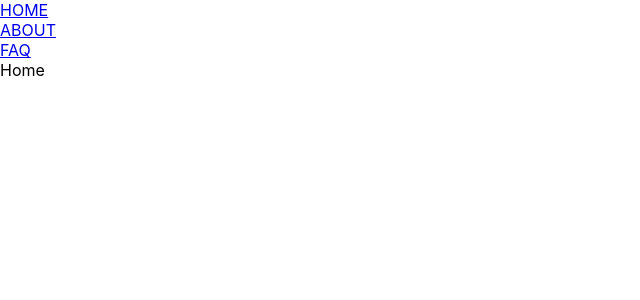
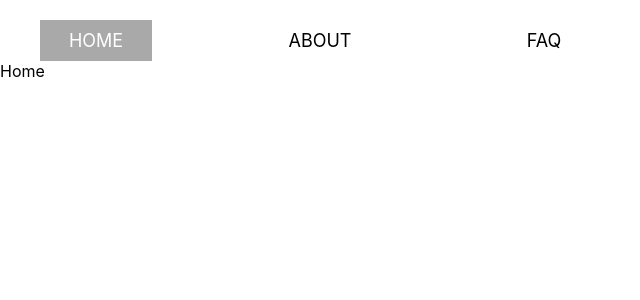
Before and after one commit to ndb796/React-Multi-Page-Web-Template-1, a React (Create React App) app: page / in a window 1280 px wide. Shown: the top 300 px of the page, without its empty margins (0-640 px from the left). Built offline with nearby package versions, Linux system fonts and the light colour scheme.

Commit message:
Add Header Design

```diff
--- /dev/null
+++ b/src/components/Header.css
@@ -0,0 +1,28 @@
+/* 색상 참고:  https://material.io/design/color/ */
+.header {
+    display: table;
+    margin-top: 20px;
+    margin-left: 40px;
+    table-layout: fixed;
+    width: 560px;
+}
+
+.link {
+    display: table-cell;
+    padding-top: 10px;
+    padding-bottom: 10px;
+    color: black;
+    text-align: center;
+    text-decoration: none;
+    font-size: 18px;
+}
+
+.link:hover {
+    background: black;
+    color: white;
+}
+
+.link.active {
+    background: darkgray;
+    color: white;
+}
--- a/src/components/Header.js
+++ b/src/components/Header.js
@@ -1,12 +1,14 @@
 import React from 'react';
-import { Link } from 'react-router-dom';
+import { NavLink } from 'react-router-dom';
+
+import './Header.css';
 
 function Header() {
   return (
-    <div>
-        <Link to="/">HOME</Link><br/>
-        <Link to="/about">ABOUT</Link><br/>
-        <Link to="/faq">FAQ</Link>
+    <div className="header">
+        <NavLink exact to="/" className="link" activeClassName="active">HOME</NavLink><br/>
+        <NavLink to="/about" className="link" activeClassName="active">ABOUT</NavLink><br/>
+        <NavLink to="/faq" className="link" activeClassName="active">FAQ</NavLink>
     </div>
   );
 }
```
